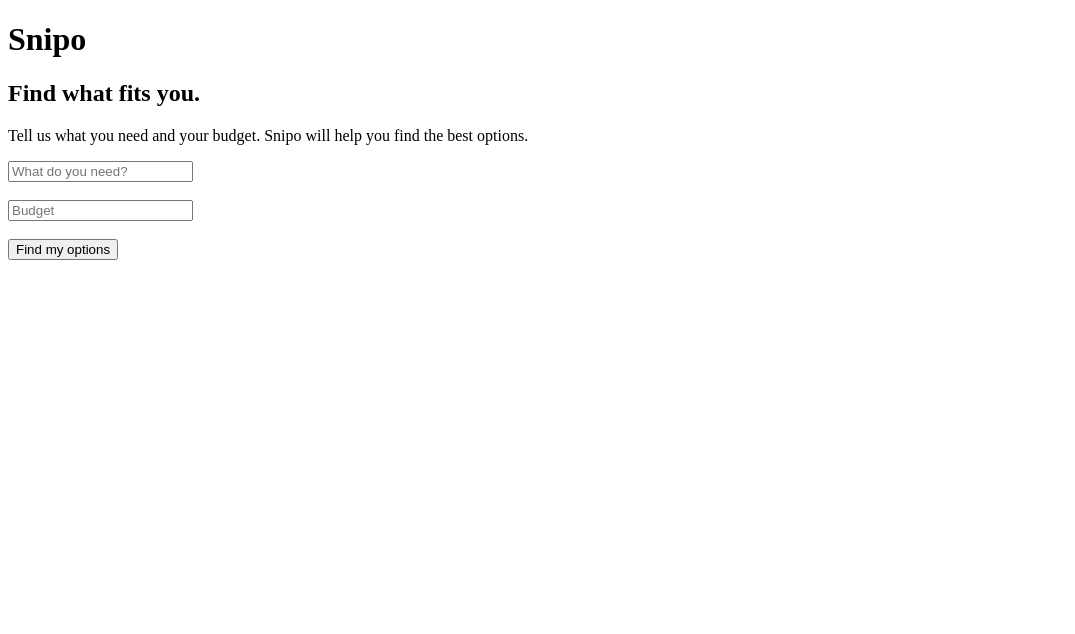
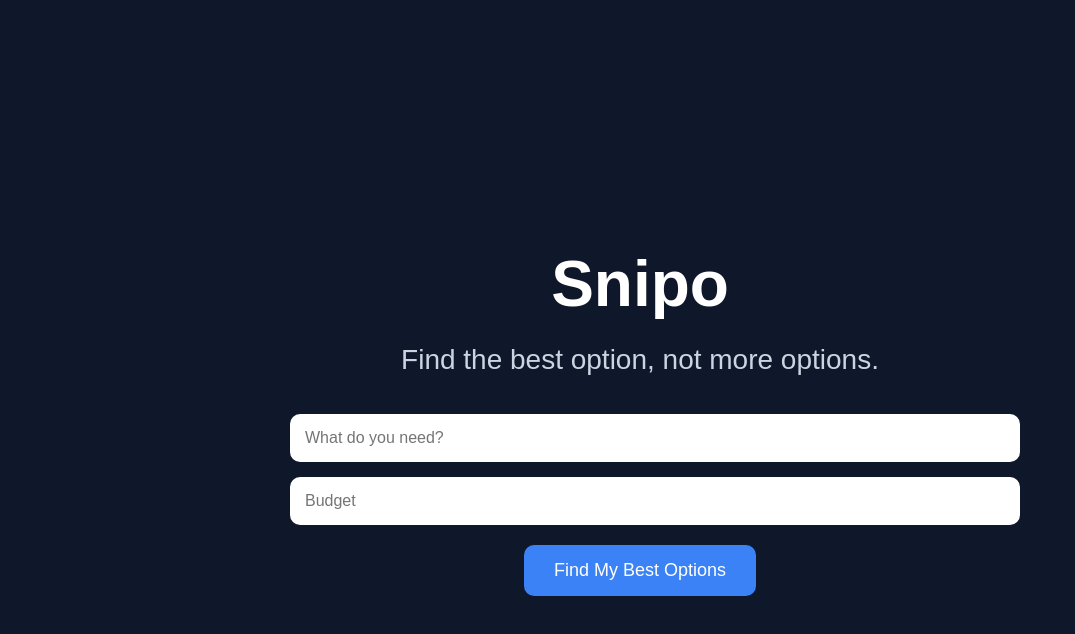
Before and after one commit to oussamax347-collab/Snipo, a plain HTML site: page index.html in a window 1280 px wide. Shown: the whole page, without its empty margins (0-1075 px from the left). Drawn offline with Linux system fonts and the light colour scheme.

Commit message:
Update index.html

```diff
--- a/index.html
+++ b/index.html
@@ -1,27 +1,80 @@
 <!DOCTYPE html>
 <html>
 <head>
-  <title>Snipo</title>
+<meta charset="UTF-8">
+<meta name="viewport" content="width=device-width, initial-scale=1.0">
+<title>Snipo</title>
+
+<style>
+body{
+font-family:Arial,sans-serif;
+background:#0f172a;
+color:white;
+display:flex;
+justify-content:center;
+align-items:center;
+height:100vh;
+margin:0;
+}
+
+.container{
+text-align:center;
+max-width:700px;
+padding:20px;
+}
+
+h1{
+font-size:64px;
+margin-bottom:10px;
+}
+
+h2{
+font-size:28px;
+font-weight:300;
+color:#cbd5e1;
+}
+
+input{
+width:100%;
+padding:15px;
+margin-top:15px;
+border:none;
+border-radius:10px;
+font-size:16px;
+}
+
+button{
+margin-top:20px;
+padding:15px 30px;
+background:#3b82f6;
+color:white;
+border:none;
+border-radius:10px;
+font-size:18px;
+cursor:pointer;
+}
+</style>
 </head>
+
 <body>
-  <h1>Snipo</h1>
 
-  <h2>Find what fits you.</h2>
+<div class="container">
 
-  <p>
-    Tell us what you need and your budget.
-    Snipo will help you find the best options.
-  </p>
+<h1>Snipo</h1>
 
-  <input type="text" placeholder="What do you need?" />
+<h2>
+Find the best option, not more options.
+</h2>
 
-  <br><br>
+<input placeholder="What do you need?" />
 
-  <input type="number" placeholder="Budget" />
+<input placeholder="Budget" />
 
-  <br><br>
+<button>
+Find My Best Options
+</button>
 
-  <button>Find my options</button>
+</div>
 
 </body>
 </html>
```
